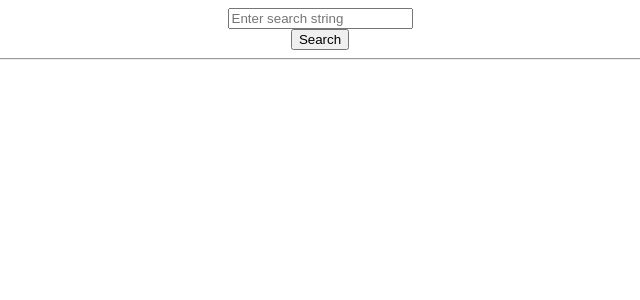
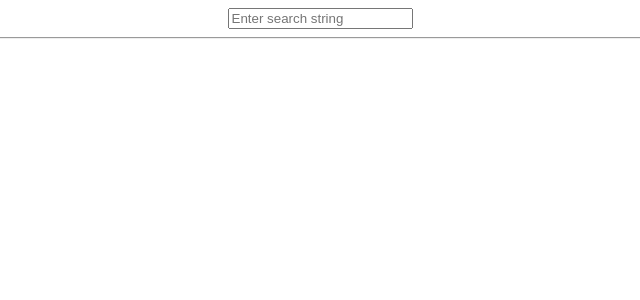
Before and after one commit to luizaprata/rxjs-angular-tdc, an Angular app: page / in a window 1280 px wide. Shown: the top 300 px of the page, without its empty margins (320-960 px from the left). Built offline with nearby package versions, Linux system fonts and the light colour scheme.

Commit message:
reactive form

```diff
--- a/src/app/component/search-entry/search-entry.component.html
+++ b/src/app/component/search-entry/search-entry.component.html
@@ -1,10 +1,8 @@
 <form class="form-inline">
   <div class="form-group">
-    <input type="search" class="form-control" placeholder="Enter search string" #search>
+    <input type="search" class="form-control" placeholder="Enter search string" [formControl]="searchField">
   </div>
-  <button type="button" class="btn btn-primary" (click)="doSearch(search.value)">Search</button>
 </form>
-
 <hr/>
 
 <div class="text-center">
@@ -12,7 +10,7 @@
 </div>
 
 <ul class="list-group">
-  <li class="list-group-item" *ngFor="let track of itunes.results">
+  <li class="list-group-item" *ngFor="let track of results | async">
     <img src="{{track.thumbnail}}">
     <a target="_blank" href="{{track.link}}">{{ track.track }}
     </a>
--- a/src/app/component/search-entry/search-entry.component.ts
+++ b/src/app/component/search-entry/search-entry.component.ts
@@ -1,5 +1,14 @@
 import { Component, OnInit } from '@angular/core';
+import {
+  debounceTime,
+  distinctUntilChanged,
+  tap,
+  switchMap
+} from 'rxjs/operators';
+import { Observable } from 'rxjs/internal/Observable';
+import { FormControl } from '@angular/forms';
 import { SearchService } from '../../service/search.service';
+import SearchItem from '../../model/SearchItem';
 
 @Component({
   selector: 'app-search-entry',
@@ -8,12 +17,18 @@ import { SearchService } from '../../service/search.service';
 })
 export class SearchEntryComponent implements OnInit {
   private loading: boolean = false;
+  private results: Observable<SearchItem[]>;
+  private searchField: FormControl;
 
   constructor(private itunes: SearchService) {}
 
-  doSearch(term: string) {
-    this.loading = true;
-    this.itunes.search(term).then(_ => (this.loading = false));
+  ngOnInit() {
+    this.searchField = new FormControl();
+    this.results = this.searchField.valueChanges
+      .pipe(debounceTime(400))
+      .pipe(distinctUntilChanged())
+      .pipe(tap((_) => this.loading = true))
+      .pipe(switchMap((term) => this.itunes.search(term)))
+      .pipe(tap((_) => this.loading = false));
   }
-  ngOnInit() {}
 }
--- /dev/null
+++ b/src/app/model/SearchItem.ts
@@ -0,0 +1,9 @@
+export default class SearchItem {
+  constructor(
+    public track: string,
+    public artist: string,
+    public link: string,
+    public thumbnail: string,
+    public artistId: string
+  ) {}
+}
--- a/src/app/service/search.service.ts
+++ b/src/app/service/search.service.ts
@@ -2,16 +2,7 @@ import { Injectable } from '@angular/core';
 import { Http } from '@angular/http';
 import { map } from 'rxjs/operators';
 import { Observable } from 'rxjs/internal/Observable';
-
-export class SearchItem {
-  constructor(
-    public track: string,
-    public artist: string,
-    public link: string,
-    public thumbnail: string,
-    public artistId: string
-  ) {}
-}
+import SearchItem from '../model/SearchItem';
 
 @Injectable()
 export class SearchService {
```
Also changed, not shown: src/app/app.module.ts (+7 -7 lines), 1 other file (tests, documents, lock files or other folders).
